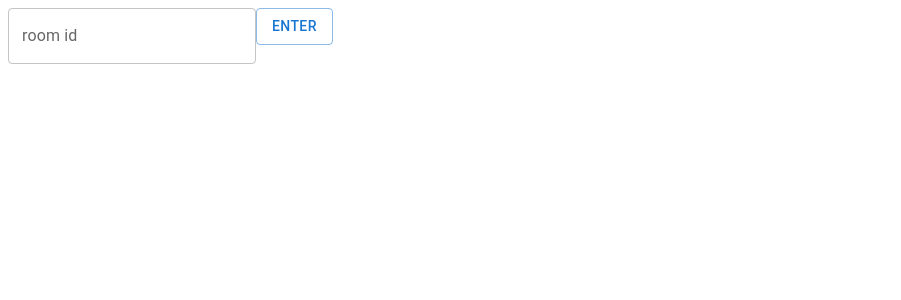
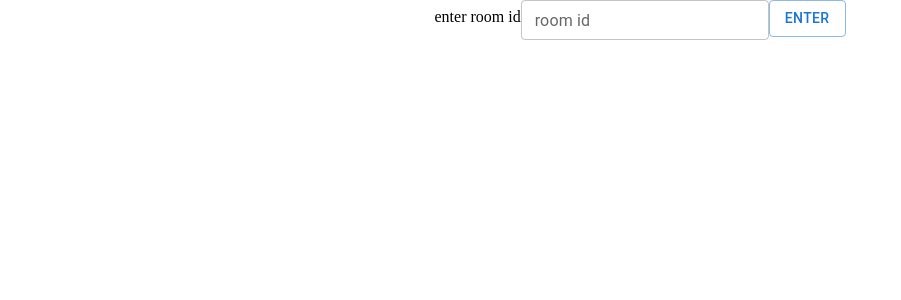
Before and after one commit to thomasgeissl/BYODMCSE, a React (Vite) app in the folder renderer/: page / in a window 1280 px wide. Shown: the top 300 px of the page, without its empty margins (0-901 px from the left). Built offline with nearby package versions, Linux system fonts and the light colour scheme.

Commit message:
added routes and testing mqtt

```diff
--- a/renderer/index.html
+++ b/renderer/index.html
@@ -4,7 +4,7 @@
     <meta charset="UTF-8" />
     <link rel="icon" type="image/svg+xml" href="/src/favicon.svg" />
     <meta name="viewport" content="width=device-width, initial-scale=1.0" />
-    <title>Vite App</title>
+    <title>BYODMCSE</title>
   </head>
   <body>
     <div id="root"></div>
--- a/renderer/src/App.css
+++ b/renderer/src/App.css
@@ -1,3 +1,3 @@
-.App {
-  text-align: center;
+body {
+  margin: 0;
 }
--- a/renderer/src/App.jsx
+++ b/renderer/src/App.jsx
@@ -1,17 +1,36 @@
 import { useState } from "react";
 import Login from "./components/Login";
+import Rooms from "./components/Rooms";
+import Room from "./components/Room";
 import styled from "@emotion/styled";
+import { BrowserRouter, Routes, Route, Outlet } from "react-router-dom";
+import "./App.css";
 
 const Container = styled.div`
   width: 100vw;
   height: 100vh;
+  text-align: center;
 `;
 
 function App() {
   return (
-    <Container>
-      <Login></Login>
-    </Container>
+    <BrowserRouter>
+      <Container>
+        <Routes>
+          <Route path="/" element={<Login></Login>}></Route>
+          <Route path="/rooms" element={<Rooms></Rooms>}></Route>
+          <Route path="/rooms/:roomId" element={<Room />} />
+          <Route
+            path="*"
+            element={
+              <main style={{ padding: "1rem" }}>
+                <p>There's nothing here!</p>
+              </main>
+            }
+          />
+        </Routes>
+      </Container>
+    </BrowserRouter>
   );
 }
 
--- a/renderer/src/components/Login.jsx
+++ b/renderer/src/components/Login.jsx
@@ -1,17 +1,32 @@
-import { useState } from 'react';
-import Button from '@mui/material/Button';
-import TextField from '@mui/material/TextField';
+import { useState } from "react";
+import Button from "@mui/material/Button";
+import TextField from "@mui/material/TextField";
+import styled from "@emotion/styled";
+import { useNavigate } from "react-router-dom";
+const Container = styled.div``;
+
 function Login() {
-	const [orchestraId, setOrchestraId] = useState("")
-	const onEnterClicked = (event) => {
-		console.log("on enter clicked")
-	}
+  const navigate = useNavigate();
+  const [roomId, setRoomId] = useState("");
+  const onEnterClicked = (event) => {
+    console.log("on enter clicked");
+    navigate(`/rooms/${roomId}`, { replace: true });
+  };
   return (
-    <div>
-	    <TextField label="room id" variant="outlined" value={orchestraId} />
-	    <Button variant="outlined" onClick={onEnterClicked}>enter</Button>
-    </div>
-  )
+    <Container>
+      enter room id
+      <TextField
+        label="room id"
+        variant="outlined"
+        value={roomId}
+        size="small"
+	onChange={(event)=>setRoomId(event.target.value)}
+      />
+      <Button variant="outlined" onClick={onEnterClicked}>
+        enter
+      </Button>
+    </Container>
+  );
 }
 
-export default Login
+export default Login;
--- /dev/null
+++ b/renderer/src/components/Room.jsx
@@ -0,0 +1,39 @@
+import { useEffect } from "react";
+import { useParams } from "react-router-dom";
+import styled from "@emotion/styled";
+import * as mqtt from "mqtt/dist/mqtt.min";
+
+const Container = styled.div``;
+
+let mqttClient;
+
+function Room() {
+  const { roomId } = useParams();
+  const topic = `rooms/${roomId}/#`;
+
+  useEffect(
+    () => {
+      mqttClient = mqtt.connect("ws://localhost:9001");
+      mqttClient.on("connect", function () {
+        mqttClient.subscribe(topic, function (err) {
+          if (err) {
+            console.error(err);
+          }
+        });
+      });
+
+      mqttClient.on("message", function (topic, message) {
+        // message is Buffer
+        console.log(message.toString());
+      });
+      console.log("subscribe to topic", topic);
+    },
+    [],
+    () => {
+          mqttClient.unsubscribe(topic)
+    }
+  );
+  return <Container>room {roomId}</Container>;
+}
+
+export default Room;
--- /dev/null
+++ b/renderer/src/components/Rooms.jsx
@@ -0,0 +1,26 @@
+import { useState } from "react";
+import Button from "@mui/material/Button";
+import TextField from "@mui/material/TextField";
+import styled from "@emotion/styled";
+import { Link } from "react-router-dom";
+
+const Container = styled.div``;
+const List = styled.ul``;
+
+function Rooms() {
+  return (
+    <Container>
+      list of rooms, will be fetched from cms later
+      <List>
+        <li>
+          <Link to="/rooms/demoA">demo A</Link>
+        </li>
+        <li>
+          <Link to="/rooms/demoB">demo B</Link>
+        </li>
+      </List>
+    </Container>
+  );
+}
+
+export default Rooms;
--- a/renderer/src/main.jsx
+++ b/renderer/src/main.jsx
@@ -1,12 +1,9 @@
 import React from "react";
 import ReactDOM from "react-dom/client";
 import App from "./App";
-import { BrowserRouter } from "react-router-dom";
 
 ReactDOM.createRoot(document.getElementById("root")).render(
   <React.StrictMode>
-    <BrowserRouter>
       <App />
-    </BrowserRouter>
   </React.StrictMode>
 );
```
